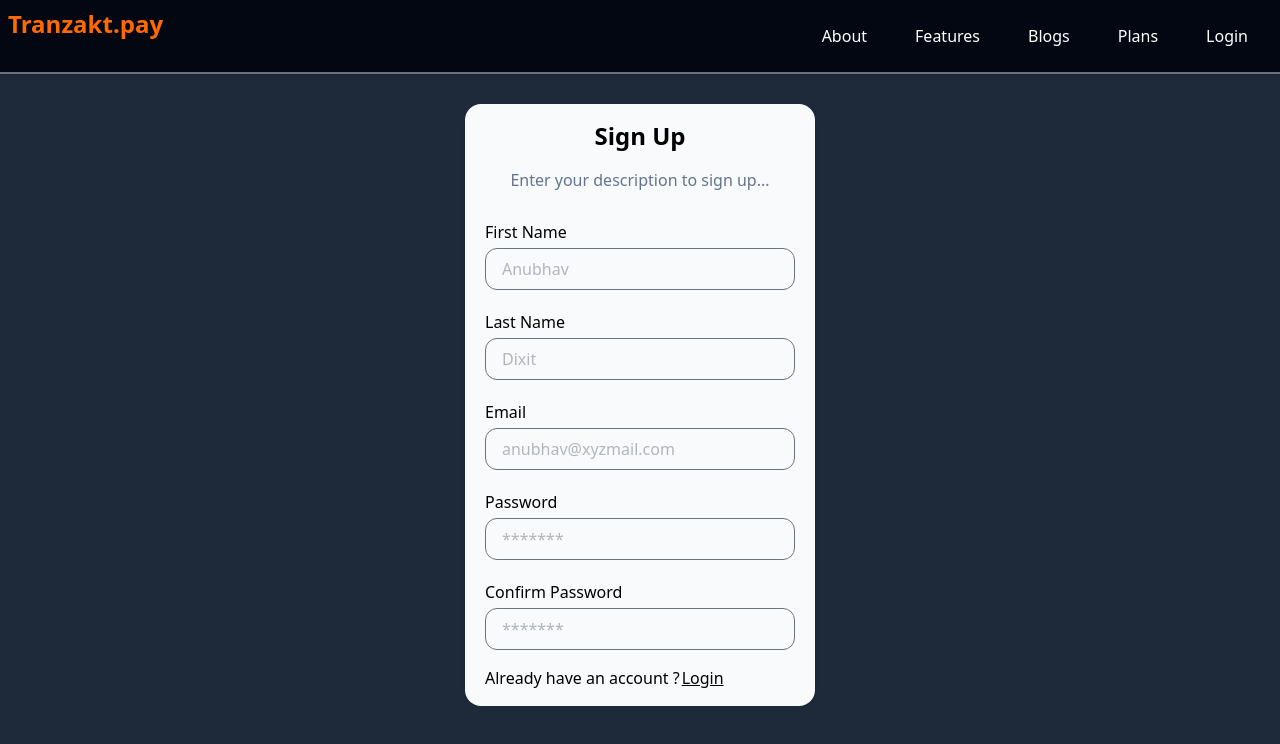
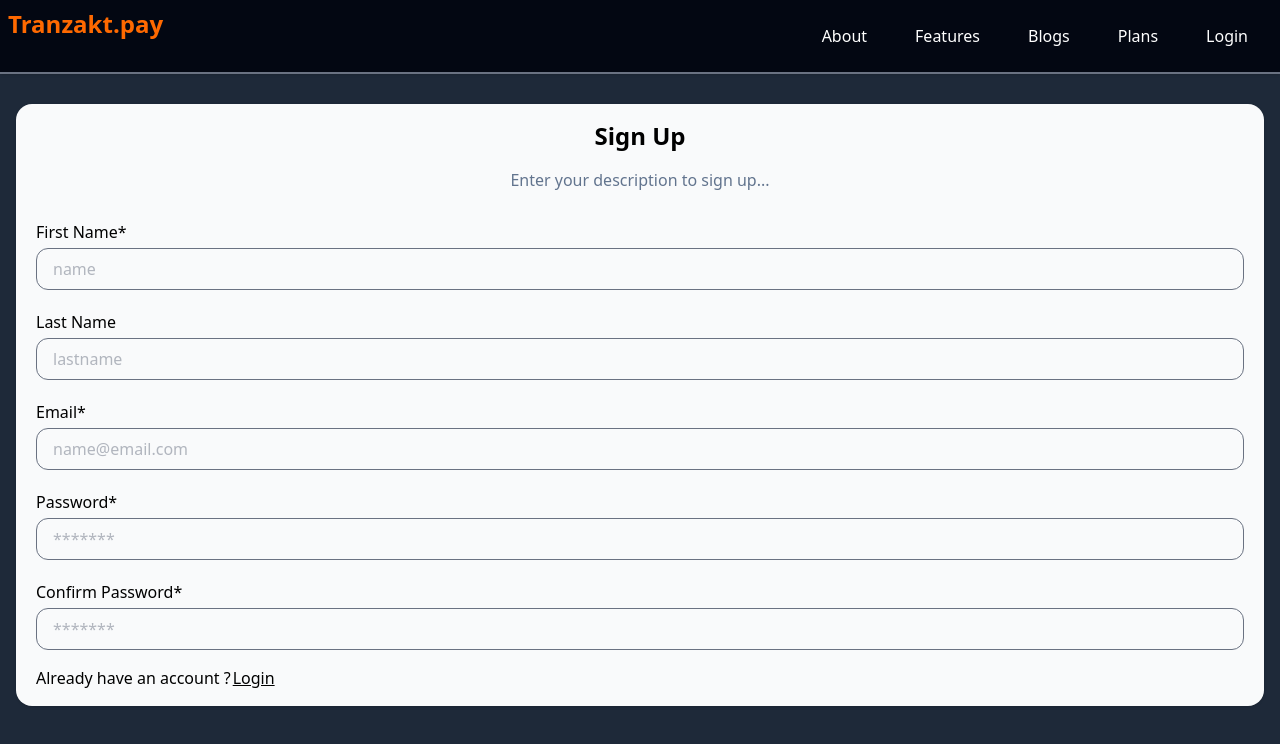
Before and after one commit to ynubhav/Tranzakt, a React (Vite) app in the folder frontend/: page /signup in a window 1280 px wide. Shown: the top 744 px of the page. Built offline with nearby package versions, Linux system fonts and the light colour scheme; no server answers.

Commit message:
ui-ux updates

```diff
--- a/frontend/src/App.jsx
+++ b/frontend/src/App.jsx
@@ -4,10 +4,11 @@ import Signup from './pages/signup'
 import Dashboard from './pages/dashboard'
 import Send from './pages/send'
 import Profile from './pages/profile'
-import { toast, ToastContainer } from 'react-toastify';
+import {ToastContainer } from 'react-toastify';
 import 'react-toastify/dist/ReactToastify.css';
 import Home from './pages/home'
 import { Toaster } from 'sonner';
+import { toast } from "sonner";
 import History from './pages/history'
 import Homenav from './components/homenavbar'
 import { AnimatePresence } from 'framer-motion'
@@ -17,7 +18,8 @@ function App() {
 const online=useIsonline();
 if(!online)
   toast.error('You are offline');
-
+else
+  toast.success('Connected')
   return (<>
   <BrowserRouter>
   <AnimatePresence mode="wait">
--- a/frontend/src/components/results.jsx
+++ b/frontend/src/components/results.jsx
@@ -4,7 +4,7 @@ import More from "./moreinfo";
 export default function Searchedusers({firstname,lastname,username,button1,onClick1,onClick2,onMore}){
     const [rendermore,setmore]=useState(false);
 return(<><div className="mx-2">
-        <span onClick={()=>{setmore(!rendermore)}} className="w-1/1 p-2 border-2 border-gray-300 flex justify-between my-2 rounded-2xl bg-blue-500">
+        <span onClick={()=>{setmore(!rendermore)}} className="w-1/1 p-2 border-2 border-gray-300 flex justify-between my-2 rounded-2xl bg-blue-500 hover:mx-2 hover:my-1">
         <div className="inline-flex justify-between align-middle">
                 <div><img className="w-[30px] h-[30px] rounded-full border-2 mx-2 border-pink-600" src='johnpork.jpeg' alt="pfp"/></div>
                 <div className="font-bold text-xl text-gray-900 text-center m-2 hover:cursor-pointer">{firstname}</div>
--- a/frontend/src/pages/history.jsx
+++ b/frontend/src/pages/history.jsx
@@ -37,6 +37,8 @@ export default function History(){
     else
       setspent(c=>c+data.amount)
     })
+    setearn(c=>((Math.floor(c*100))/100))
+    setspent(c=>((Math.floor(c*100))/100))
   },[transactions])
 
     return(
@@ -59,7 +61,7 @@ export default function History(){
         const amount=data.amount
         const localTime = new Date(data.time).toLocaleString().split(', ');
       return(
-        <div key={index} className={`text-white grid grid-cols-2 rounded-2xl p-2 gap-0.5 mt-1 bg-gray-950 border-2 ${(recieved)?'border-green-500':'border-red-500'}`}>
+        <div key={index} className={`text-white grid grid-cols-2 rounded-2xl p-2 gap-0.5 mt-1 bg-gray-950 border-2 ${(recieved)?'border-green-500 hover:bg-green-950 hover:shadow-sm hover:shadow-green-300':'border-red-500 hover:bg-red-950 hover:shadow-sm hover:shadow-red-300'}`}>
           <p className="text-xl font-medium">$ {''}{amount}</p>
           <p className="text-right">Date:{' '}{localTime[0]}</p>
           <p>{(recieved)?'From : ':'To : '}{firstname}</p>
--- a/frontend/src/pages/send.jsx
+++ b/frontend/src/pages/send.jsx
@@ -4,7 +4,7 @@ import Pheader from "../components/pageheader";
 import Button from "../components/button";
 import { useNavigate, useSearchParams } from "react-router-dom";
 import axios from "axios";
-import { toast } from "react-toastify";
+import { toast } from "sonner";
 import { motion } from "framer-motion";
 
 export default function Send(){
@@ -49,6 +49,9 @@ export default function Send(){
             <div className="px-2 py-1 mx-2 font-bold">To :{' '}<span className="text-gray-700 font-bold">{reciever}</span></div>
             <div className="px-2 py-1 mx-2 font-bold">Username :{' '}<span className="text-gray-700 font-bold">{username}</span></div>
             <Field fname={'Amount ($)'} fplaceholder={'Enter Amount'} ftype={'Number'}  onChange={(e)=>{settransition(false);setsucces(false);if((((e.target.value)*100)%1==0))setamt(e.target.value)}}/>
+            {loading&&<div className="m-2 text-slate-400 font-bold p-2 text-center">Tranzaction initated</div>}
+            {!loading&&paymentdone&&intransition&&<><div className="m-2 text-green-400 font-bold p-2 text-center">Transfer of Amount $ {amount} to {reciever} {' Succesfull'}</div><Button name={'Go back'} onClick={()=>{navigate('/dashboard')}}/></>}
+            {!loading&&!paymentdone&&intransition&&<><div className="m-2 text-red-400 font-bold p-2 text-center">Transfer Failed</div><Button name={'Go back'} onClick={()=>{navigate('/dashboard')}}/></>}
             {!loading&&<Button name={'Initiate Tranzaction'} onClick={async()=>{
                 if(!reciever)
                     navigate('/dashboard');
@@ -84,9 +87,6 @@ export default function Send(){
             }, 1500);
             }}/>}
 
-            {loading&&<div className="m-2 text-slate-400 font-bold p-2 text-center">Tranzaction initated</div>}
-            {!loading&&paymentdone&&intransition&&<><div className="m-2 text-green-400 font-bold p-2 text-center">Transfer of Amount $ {amount} to {reciever} {' Succesfull'}</div><Button name={'Go back'} onClick={()=>{navigate('/dashboard')}}/></>}
-            {!loading&&!paymentdone&&intransition&&<><div className="m-2 text-red-400 font-bold p-2 text-center">Transfer Failed</div><Button name={'Go back'} onClick={()=>{navigate('/dashboard')}}/></>}
         </div>
         </div>
         </div>
@@ -96,7 +96,7 @@ export default function Send(){
 //===========================//
 const handleTransaction = () => {
   toast.info("⏳ Transaction initiated...", {
-    position: "top-right",
+    position: "bottom-right",
     autoClose: true,       // stays until you update or dismiss it
     closeOnClick: false,
     draggable: false,
--- a/frontend/src/pages/signin.jsx
+++ b/frontend/src/pages/signin.jsx
@@ -5,7 +5,7 @@ import Pheader from "../components/pageheader";
 import Warning from "../components/warning";
 import axios from "axios";
 import { useNavigate } from "react-router-dom";
-import { toast } from "react-toastify";
+import { toast } from "sonner";
 import { motion } from "framer-motion";
 import Homenav from "../components/homenavbar";
 
@@ -19,8 +19,8 @@ export default function Signin(){
                 <div className="flex justify-center mt-10">
                 <div className="w-[350px] bg-gray-50 rounded-2xl grid grid-cols-1 shadow-sm shadow-amber-50">
                         <Pheader hname={'Sign In'} hdescription={'Enter your Credentials to access your account'}/>
-                        <Field onChange={(e)=>{setusername(e.target.value)}} fname={'Email'} ftype={'text'} fplaceholder={'anubhav@xyzmail.com'}/>
-                        <Field onChange={(e)=>{setpass(e.target.value)}} fname={'Password'} ftype={'password'} fplaceholder={'*******'}/>
+                        <Field onChange={(e)=>{setusername(e.target.value)}} fname={'Email*'} ftype={'text'} fplaceholder={'name@email.com'}/>
+                        <Field onChange={(e)=>{setpass(e.target.value)}} fname={'Password*'} ftype={'password'} fplaceholder={'*******'}/>
                         <Button onClick={async()=>{
                             if(!username||!password)
                             {
--- a/frontend/src/pages/signup.jsx
+++ b/frontend/src/pages/signup.jsx
@@ -5,7 +5,7 @@ import Pheader from "../components/pageheader";
 import Warning from "../components/warning";
 import axios from "axios";
 import { useNavigate } from "react-router-dom";
-import { toast } from "react-toastify";
+import { toast } from "sonner";
 import { motion } from "framer-motion";
 import Homenav from "../components/homenavbar";
 
@@ -22,13 +22,13 @@ export default function Signup(){
         <div className="fixed top-0 left-0 right-0 z-50 bg-white shadow"><Homenav pfplink={'johnpork.jpeg'} /></div>
         <div className="mt-[64px] overflow-y-auto">
         <div className="flex justify-center pt-10">
-        <div className="w-[350px] bg-gray-50 rounded-2xl grid grid-cols-1 shadow-sm">
+        <div className="w-1/1 mx-4 mb-4 bg-gray-50 rounded-2xl grid grid-cols-1 shadow-sm">
                 <Pheader hname={'Sign Up'} hdescription={'Enter your description to sign up...'}/>
-                <Field onChange={(e)=>{setfname(e.target.value)}} fname={'First Name'} ftype={'text'} fplaceholder={'Anubhav'}/>
-                <Field onChange={(e)=>{setlname(e.target.value)}} fname={'Last Name'} ftype={'text'} fplaceholder={'Dixit'}/>
-                <Field onChange={(e)=>{setusername(e.target.value)}} fname={'Email'} ftype={'text'} fplaceholder={'anubhav@xyzmail.com'}/>
-                <Field onChange={(e)=>{setinitpass(e.target.value)}} fname={'Password'} ftype={'password'} fplaceholder={'*******'}/>
-                <Field onChange={(e)=>{setpass(e.target.value)}} fname={'Confirm Password'} ftype={'password'} fplaceholder={'*******'}/>
+                <Field onChange={(e)=>{setfname(e.target.value)}} fname={'First Name*'} ftype={'text'} fplaceholder={'name'}/>
+                <Field onChange={(e)=>{setlname(e.target.value)}} fname={'Last Name'} ftype={'text'} fplaceholder={'lastname'}/>
+                <Field onChange={(e)=>{setusername(e.target.value)}} fname={'Email*'} ftype={'text'} fplaceholder={'name@email.com'}/>
+                <Field onChange={(e)=>{setinitpass(e.target.value)}} fname={'Password*'} ftype={'password'} fplaceholder={'*******'}/>
+                <Field onChange={(e)=>{setpass(e.target.value)}} fname={'Confirm Password*'} ftype={'password'} fplaceholder={'*******'}/>
                 {initpass===password&&(password.length>5)&&username&&firstname&&lastname&&<Button onClick={async()=>{
                    try{
                     const response=await axios.post("http://localhost:3000/api/v1/user/signup",{
```
